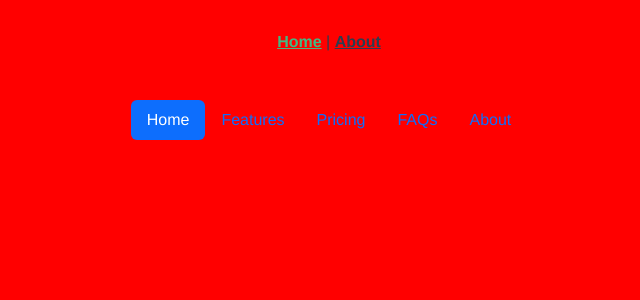
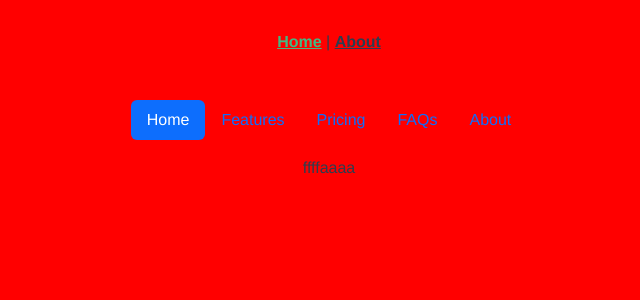
Before and after one commit to Neitsabeski/Primeflix_frontend, a Vue app in the folder primeflix/: page / in a window 1280 px wide. Shown: the top 300 px of the page, without its empty margins (311-951 px from the left). Built offline with nearby package versions, Linux system fonts and the light colour scheme.

Commit message:
rajout ffffaaaa

```diff
--- a/primeflix/src/views/HomeView.vue
+++ b/primeflix/src/views/HomeView.vue
@@ -10,6 +10,7 @@
         <li class="nav-item"><a href="#" class="nav-link">About</a></li>
       </ul>
     </header>
+    ffffaaaa
   </div>
   </div>
 </template>
```
